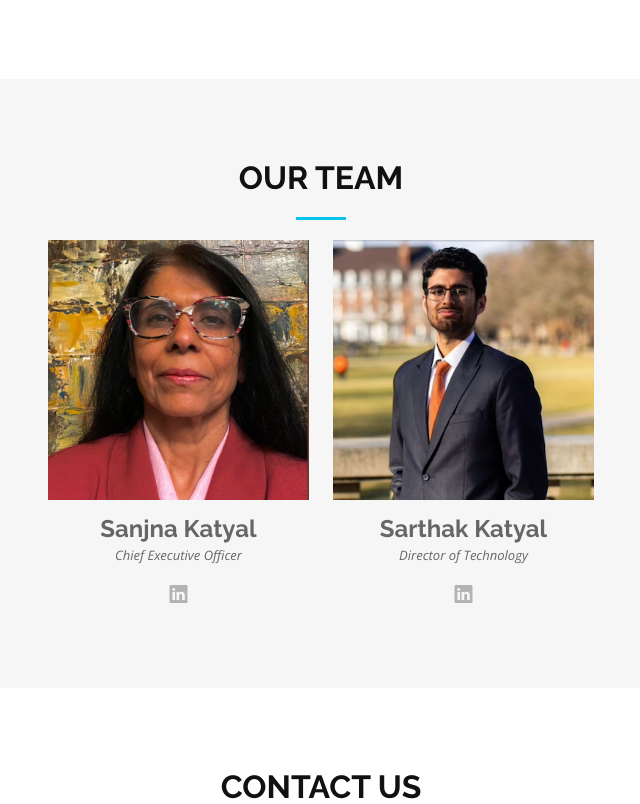
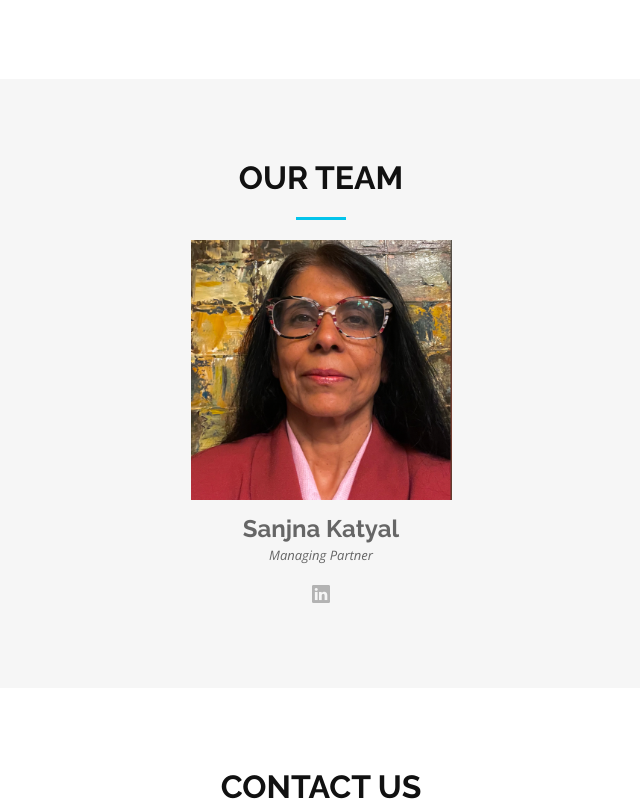
Before and after one commit to Sarthak-Katyal/InSearch-Website, a Flask app: page / in a window 1280 px wide. Shown: the part 3026-3830 px from the top of the page, without its empty margins (319-959 px from the left). Run offline with Flask 3, Linux system fonts and the light colour scheme; some libraries are stand-ins or nearby versions.

Commit message:
Eighth Commit

```diff
--- a/templates/index.html
+++ b/templates/index.html
@@ -307,20 +307,9 @@
             <div class="member">
               <div class="pic"><img src="assets/img/team/SanjnaKatyal.jpg" alt=""></div>
               <h4>Sanjna Katyal</h4>
-              <span>Chief Executive Officer</span>
+              <span>Managing Partner</span>
               <div class="social">
                 <a href="https://www.linkedin.com/in/sanjna-katyal-29466a3/"><i class="bi bi-linkedin"></i></a>
-              </div>
-            </div>
-          </div>
-
-          <div class="col-md-3">
-            <div class="member">
-              <div class="pic"><img src="assets/img/team/SarthakKatyal.jpg" alt=""></div>
-              <h4>Sarthak Katyal</h4>
-              <span>Director of Technology</span>
-              <div class="social">
-                <a href="https://www.linkedin.com/in/sarthak--katyal"><i class="bi bi-linkedin"></i></a>
               </div>
             </div>
           </div>
```
Also changed, not shown: 3 other files.
